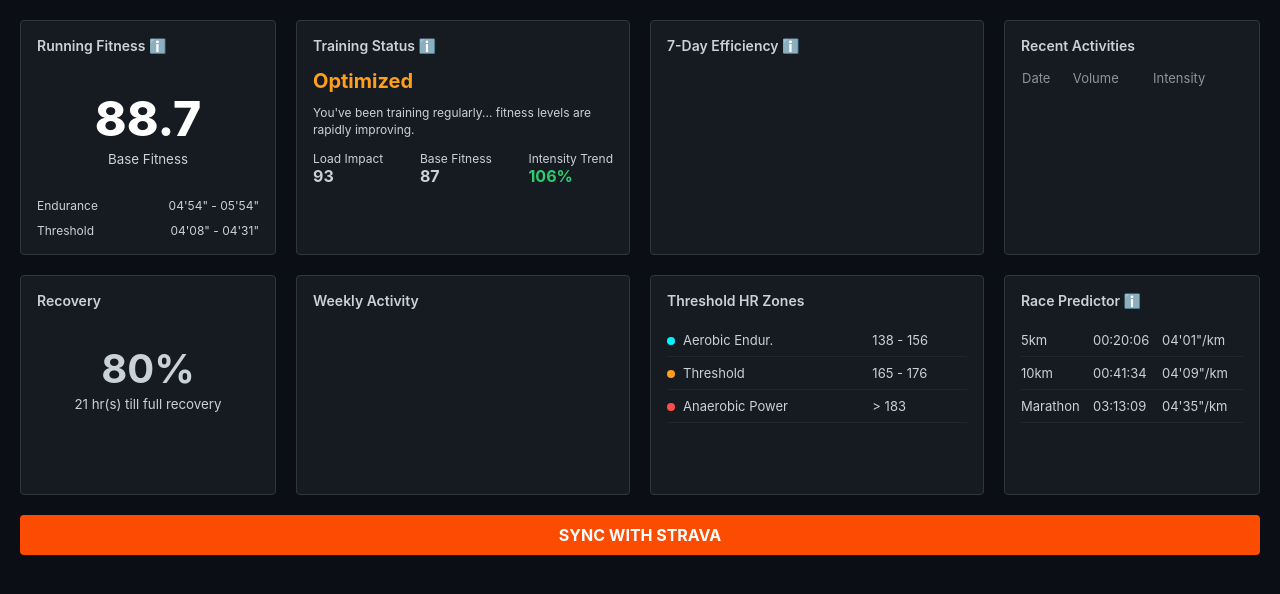
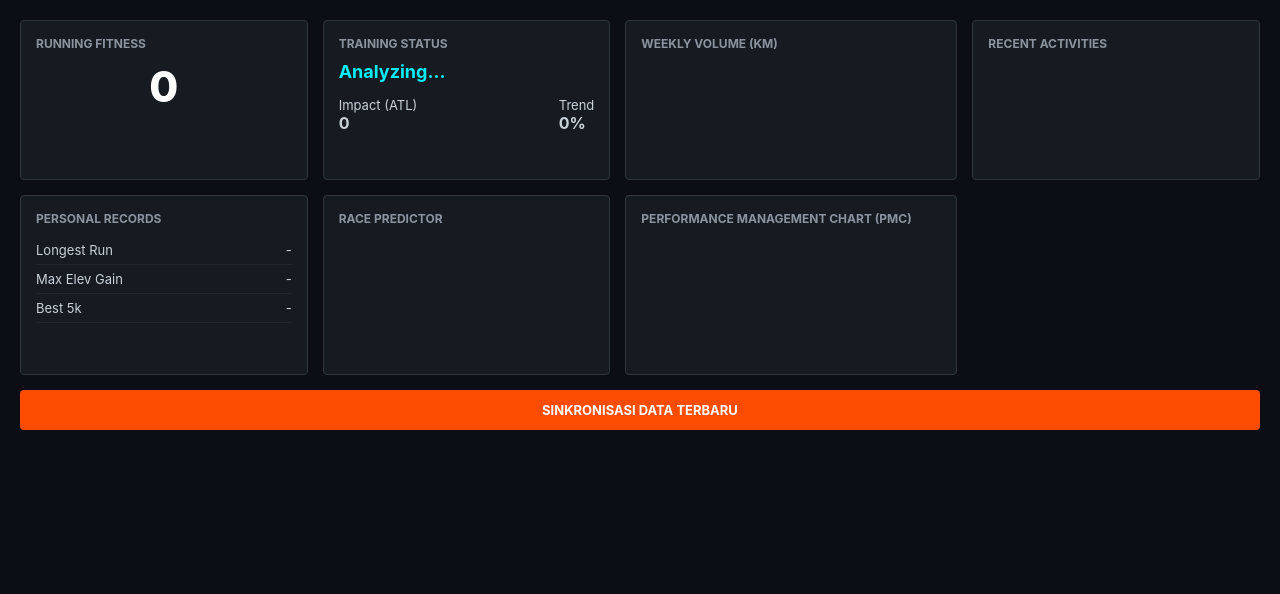
Before and after one commit to ifanloh/apexsync, a website: page index.html in a window 1280 px wide. Drawn offline with nearby package versions, Linux system fonts and the light colour scheme; no server answers.

Commit message:
Update index.html

```diff
--- a/index.html
+++ b/index.html
@@ -2,244 +2,155 @@
 <html lang="id">
 <head>
     <meta charset="UTF-8">
-    <meta name="viewport" content="width=device-width, initial-scale=1.0">
-    <title>Apexnity | Athlete Dashboard</title>
+    <title>Apexnity | Athlete Commander</title>
     <script src="https://cdn.jsdelivr.net/npm/chart.js"></script>
     <style>
-        :root {
-            --bg-color: #0b0e14;
-            --card-bg: #161b22;
-            --border-color: #30363d;
-            --text-main: #c9d1d9;
-            --accent-cyan: #00f2ff;
-            --accent-orange: #ff9f1c;
-            --accent-red: #ff4d4d;
-            --accent-green: #2ecc71;
-        }
-
-        body {
-            font-family: 'Inter', -apple-system, sans-serif;
-            background-color: var(--bg-color);
-            color: var(--text-main);
-            margin: 0;
-            padding: 20px;
-        }
-
-        .dashboard-grid {
-            display: grid;
-            grid-template-columns: repeat(4, 1fr);
-            gap: 20px;
-            max-width: 1400px;
-            margin: auto;
-        }
-
-        .card {
-            background: var(--card-bg);
-            border: 1px solid var(--border-color);
-            border-radius: 4px;
-            padding: 16px;
-        }
-
-        .card-title {
-            font-size: 14px;
-            font-weight: 600;
-            margin-bottom: 15px;
-            display: flex;
-            align-items: center;
-            justify-content: space-between;
-        }
-
-        /* Running Fitness Gauge Style */
-        .fitness-score {
-            text-align: center;
-            padding: 20px 0;
-        }
-        .score-value {
-            font-size: 48px;
-            font-weight: 800;
-            color: white;
-        }
-
-        /* Status & Recovery Styles */
-        .status-badge {
-            color: var(--accent-orange);
-            font-size: 20px;
-            font-weight: bold;
-        }
-        .metric-sub {
-            display: flex;
-            justify-content: space-between;
-            margin-top: 10px;
-            font-size: 12px;
-        }
-
-        /* Table Styles */
-        table {
-            width: 100%;
-            border-collapse: collapse;
-            font-size: 13px;
-        }
-        th {
-            text-align: left;
-            color: #8b949e;
-            padding-bottom: 10px;
-            font-weight: 400;
-        }
-        td {
-            padding: 8px 0;
-            border-bottom: 1px solid #21262d;
-        }
-
-        .zone-pill {
-            width: 8px;
-            height: 8px;
-            border-radius: 50%;
-            display: inline-block;
-            margin-right: 8px;
-        }
-
-        /* Layout Positions */
-        .span-2 { grid-column: span 2; }
-
-        .btn-sync {
-            grid-column: span 4;
-            background: #fc4c02;
-            color: white;
-            text-align: center;
-            padding: 10px;
-            text-decoration: none;
-            font-weight: bold;
-            border-radius: 4px;
-        }
+        :root { --bg: #0b0e14; --card: #161b22; --border: #30363d; --text: #c9d1d9; --cyan: #00f2ff; --orange: #ff9f1c; --red: #ff4d4d; --green: #2ecc71; }
+        body { font-family: 'Inter', sans-serif; background: var(--bg); color: var(--text); margin: 0; padding: 20px; font-size: 13px; }
+        .dashboard { display: grid; grid-template-columns: repeat(4, 1fr); gap: 15px; max-width: 1400px; margin: auto; }
+        .card { background: var(--card); border: 1px solid var(--border); padding: 15px; border-radius: 4px; }
+        .card-h { font-size: 12px; font-weight: bold; color: #8b949e; margin-bottom: 10px; text-transform: uppercase; }
+        .big-val { font-size: 42px; font-weight: 800; color: white; text-align: center; margin: 10px 0; }
+        table { width: 100%; border-collapse: collapse; }
+        td { padding: 6px 0; border-bottom: 1px solid #21262d; }
+        .zone-p { width: 8px; height: 8px; border-radius: 50%; display: inline-block; margin-right: 8px; }
+        .btn-sync { grid-column: span 4; background: #fc4c02; color: white; text-align: center; padding: 12px; text-decoration: none; font-weight: bold; border-radius: 4px; }
     </style>
 </head>
 <body>
 
-<div class="dashboard-grid">
+<div class="dashboard">
     <div class="card">
-        <div class="card-title">Running Fitness ℹ️</div>
-        <div class="fitness-score">
-            <div class="score-value" id="v-ctl">88.7</div>
-            <small>Base Fitness</small>
-        </div>
-        <div class="metric-sub"><span>Endurance</span><span>04'54" - 05'54"</span></div>
-        <div class="metric-sub"><span>Threshold</span><span>04'08" - 04'31"</span></div>
+        <div class="card-h">Running Fitness</div>
+        <div class="big-val" id="ctl-val">0</div>
+        <div id="pace-zones-summary"></div>
     </div>
 
     <div class="card">
-        <div class="card-title">Training Status ℹ️</div>
-        <div class="status-badge">Optimized</div>
-        <p style="font-size: 12px; line-height: 1.4;">You've been training regularly... fitness levels are rapidly improving.</p>
-        <div class="metric-sub">
-            <div>Load Impact<br><b style="font-size:16px;">93</b></div>
-            <div>Base Fitness<br><b style="font-size:16px;">87</b></div>
-            <div>Intensity Trend<br><b style="font-size:16px; color:var(--accent-green);">106%</b></div>
+        <div class="card-h">Training Status</div>
+        <div id="status-text" style="color:var(--cyan); font-size:18px; font-weight:bold;">Analyzing...</div>
+        <div style="display:flex; justify-content:space-between; margin-top:15px;">
+            <div>Impact (ATL)<br><b id="atl-val" style="font-size:16px;">0</b></div>
+            <div>Trend<br><b id="trend-val" style="font-size:16px;">0%</b></div>
         </div>
     </div>
 
-    <div class="card">
-        <div class="card-title">7-Day Efficiency ℹ️</div>
-        <canvas id="efficiencyChart" height="150"></canvas>
+    <div class="card span-2">
+        <div class="card-h">Weekly Volume (KM)</div>
+        <canvas id="weeklyChart" height="100"></canvas>
     </div>
 
     <div class="card">
-        <div class="card-title">Recent Activities</div>
+        <div class="card-h">Recent Activities</div>
+        <table id="act-table"></table>
+    </div>
+
+    <div class="card">
+        <div class="card-h">Personal Records</div>
         <table>
-            <thead><tr><th>Date</th><th>Volume</th><th>Intensity</th></tr></thead>
-            <tbody id="activity-list">
-                </tbody>
+            <tr><td>Longest Run</td><td id="pr-dist" style="text-align:right">-</td></tr>
+            <tr><td>Max Elev Gain</td><td id="pr-elev" style="text-align:right">-</td></tr>
+            <tr><td>Best 5k</td><td id="pr-5k" style="text-align:right">-</td></tr>
         </table>
     </div>
 
     <div class="card">
-        <div class="card-title">Recovery</div>
-        <div style="text-align:center; padding: 20px;">
-            <div style="font-size:40px; font-weight:bold;">80%</div>
-            <small>21 hr(s) till full recovery</small>
-        </div>
+        <div class="card-h">Race Predictor</div>
+        <table id="race-table"></table>
     </div>
 
-    <div class="card">
-        <div class="card-title">Weekly Activity</div>
-        <canvas id="weeklyChart" height="150"></canvas>
+    <div class="card span-2">
+        <div class="card-h">Performance Management Chart (PMC)</div>
+        <canvas id="pmcChart" height="120"></canvas>
     </div>
 
-    <div class="card">
-        <div class="card-title">Threshold HR Zones</div>
-        <table>
-            <tr><td><span class="zone-pill" style="background:var(--accent-cyan)"></span>Aerobic Endur.</td><td>138 - 156</td></tr>
-            <tr><td><span class="zone-pill" style="background:var(--accent-orange)"></span>Threshold</td><td>165 - 176</td></tr>
-            <tr><td><span class="zone-pill" style="background:var(--accent-red)"></span>Anaerobic Power</td><td>> 183</td></tr>
-        </table>
-    </div>
-
-    <div class="card">
-        <div class="card-title">Race Predictor ℹ️</div>
-        <table>
-            <tr><td>5km</td><td>00:20:06</td><td>04'01"/km</td></tr>
-            <tr><td>10km</td><td>00:41:34</td><td>04'09"/km</td></tr>
-            <tr><td>Marathon</td><td>03:13:09</td><td>04'35"/km</td></tr>
-        </table>
-    </div>
-
-    <a href="https://www.strava.com/oauth/authorize?client_id=173527&response_type=code&redirect_uri=https://apexsync.vercel.app/api/metrics&scope=activity:read_all" class="btn-sync">SYNC WITH STRAVA</a>
+    <a href="https://www.strava.com/oauth/authorize?client_id=173527&response_type=code&redirect_uri=https://apexsync.vercel.app/api/metrics&scope=activity:read_all" class="btn-sync">SINKRONISASI DATA TERBARU</a>
 </div>
 
 <script>
-    async function loadData() {
+    async function init() {
         const res = await fetch('/api/metrics');
-        const data = await res.json();
+        const root = await res.json();
+        const data = root.metrics;
 
-        if(data && data.length > 0) {
+        if (data && data.length > 0) {
             const last = data[0];
-            document.getElementById('v-ctl').innerText = Math.round(last.ctl);
+            document.getElementById('ctl-val').innerText = Math.round(last.ctl);
+            document.getElementById('atl-val').innerText = Math.round(last.atl);
 
-            // Populate Recent Activities
-            const list = document.getElementById('activity-list');
-            data.slice(0, 5).forEach(act => {
-                const row = `<tr>
-                    <td>${new Date(act.record_date).toLocaleDateString('id-ID', {weekday:'short'})}</td>
-                    <td>11.01km</td>
-                    <td>07'03"/km</td>
-                </tr>`;
-                list.innerHTML += row;
+            // Logika Status
+            const trend = last.ctl > 0 ? Math.round((last.atl / last.ctl) * 100) : 0;
+            document.getElementById('trend-val').innerText = trend + "%";
+            document.getElementById('status-text').innerText = trend > 120 ? "Overreaching" : trend > 80 ? "Optimized" : "Recovery";
+
+            // Recent Activities (Dynamic)
+            const actTable = document.getElementById('act-table');
+            root.activities.forEach(a => {
+                const dist = (a.distance / 1000).toFixed(1);
+                const pace = formatPace(a.moving_time, a.distance);
+                actTable.innerHTML += `<tr><td>${new Date(a.start_date).toLocaleDateString('id-ID', {weekday:'short'})}</td><td>${dist}km</td><td style="text-align:right">${pace}</td></tr>`;
             });
 
-            renderEfficiencyChart();
-            renderWeeklyChart();
+            // Summary PRs
+            document.getElementById('pr-dist').innerText = (root.summary.max_dist / 1000).toFixed(2) + " km";
+            document.getElementById('pr-elev').innerText = Math.round(root.summary.max_elev) + " m";
+            document.getElementById('pr-5k').innerText = root.summary.best_5k ? formatTime(root.summary.best_5k) : "N/A";
+
+            // Race Predictor (Based on CTL)
+            // Rumus sederhana: Semakin tinggi CTL, semakin cepat pace dasar
+            const basePace = 360 - (last.ctl * 0.5); // detik per km
+            const raceTable = document.getElementById('race-table');
+            const races = [{n:'5k', d:5}, {n:'10k', d:10}, {n:'Half', d:21.1}, {n:'Full', d:42.2}];
+            races.forEach(r => {
+                const time = r.d * basePace;
+                raceTable.innerHTML += `<tr><td>${r.n}</td><td style="text-align:right">${formatTime(time)}</td></tr>`;
+            });
+
+            renderCharts(data, root.weekly);
         }
     }
 
-    function renderEfficiencyChart() {
-        new Chart(document.getElementById('efficiencyChart'), {
+    function formatPace(time, dist) {
+        if(!dist) return "0'00\"";
+        const p = time / (dist / 1000);
+        const m = Math.floor(p / 60);
+        const s = Math.round(p % 60);
+        return `${m}'${s.toString().padStart(2,'0')}"`;
+    }
+
+    function formatTime(s) {
+        const h = Math.floor(s / 3600);
+        const m = Math.floor((s % 3600) / 60);
+        const sec = Math.round(s % 60);
+        return h > 0 ? `${h}:${m.toString().padStart(2,'0')}:${sec.toString().padStart(2,'0')}` : `${m}:${sec.toString().padStart(2,'0')}`;
+    }
+
+    function renderCharts(metrics, weekly) {
+        // PMC Chart
+        new Chart(document.getElementById('pmcChart'), {
+            type: 'line',
+            data: {
+                labels: metrics.map(m => new Date(m.record_date).toLocaleDateString()).reverse(),
+                datasets: [
+                    { label: 'Fitness', data: metrics.map(m => m.ctl).reverse(), borderColor: '#00f2ff', tension: 0.3, fill: false },
+                    { label: 'Fatigue', data: metrics.map(m => m.atl).reverse(), borderColor: '#ff4d4d', tension: 0.3, fill: false }
+                ]
+            },
+            options: { responsive: true, plugins: { legend: { display: false } } }
+        });
+
+        // Weekly Chart
+        new Chart(document.getElementById('weeklyChart'), {
             type: 'bar',
             data: {
-                labels: ['T', 'W', 'T', 'F', 'S', 'S', 'M'],
-                datasets: [{
-                    data: [100, 0, 0, 0, 0, 95, 100],
-                    backgroundColor: '#2ecc71',
-                    borderRadius: 2
-                }]
+                labels: weekly.map(w => w.day),
+                datasets: [{ data: weekly.map(w => w.dist / 1000), backgroundColor: '#00f2ff' }]
             },
-            options: { plugins: { legend: { display: false } }, scales: { y: { display: false }, x: { grid: { display: false } } } }
+            options: { responsive: true, plugins: { legend: { display: false } } }
         });
     }
 
-    function renderWeeklyChart() {
-        new Chart(document.getElementById('weeklyChart'), {
-            type: 'bar',
-            data: {
-                labels: ['M', 'T', 'W', 'T', 'F', 'S', 'S'],
-                datasets: [{
-                    data: [5, 10, 0, 8, 12, 20, 0],
-                    backgroundColor: '#8b949e'
-                }]
-            },
-            options: { plugins: { legend: { display: false } }, scales: { y: { grid: { color: '#21262d' } }, x: { grid: { display: false } } } }
-        });
-    }
-
-    loadData();
+    init();
 </script>
 </body>
 </html>
```
